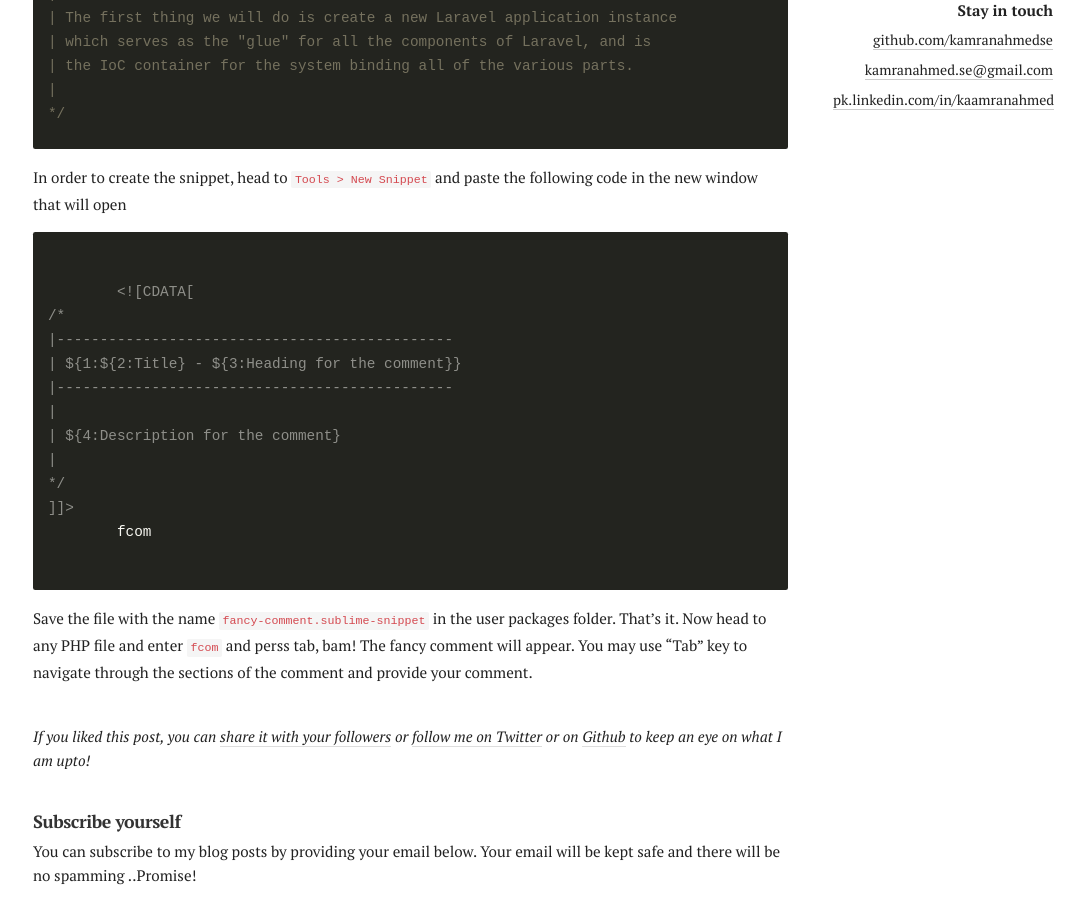
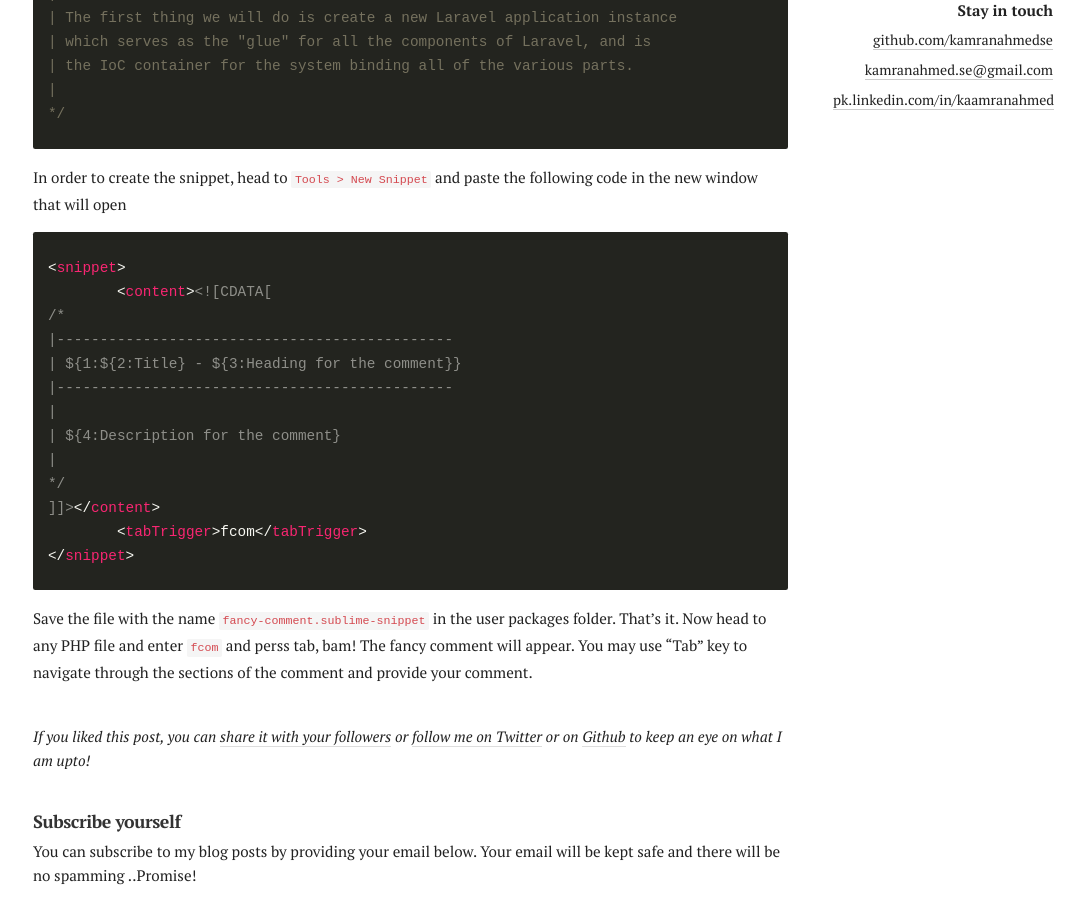
Before and after one commit to kamranahmedse/kamranahmedse.github.io, a Jekyll site: the page built from blog/_posts/2015-08-15-snippet-fancy-comments-in-sublime-text.md, in a window 1280 px wide and 900 px high, scrolled down 476 px. Shown: the whole window, without its empty margins (97-1181 px from the left). Built offline with Jekyll 4.4.1, drawn with Linux system fonts in a browser that asks for light colours; comment, search, counter and statistics services are not loaded.

Commit message:
Updated the blog post to fix the code snippet

```diff
--- a/blog/_posts/2015-08-15-snippet-fancy-comments-in-sublime-text.md
+++ b/blog/_posts/2015-08-15-snippet-fancy-comments-in-sublime-text.md
@@ -22,8 +22,8 @@ Here is a little sublime snippet that I recently created in order to automate th
 In order to create the snippet, head to `Tools > New Snippet` and paste the following code in the new window that will open
 
 <pre><code class="xml">
-<snippet>
-	<content><![CDATA[
+&lt;snippet&gt;
+	&lt;content&gt;&lt;![CDATA[
 /*
 |----------------------------------------------
 | ${1:${2:Title} - ${3:Heading for the comment}}
@@ -32,9 +32,9 @@ In order to create the snippet, head to `Tools > New Snippet` and paste the foll
 | ${4:Description for the comment}
 |
 */
-]]></content>
-	<tabTrigger>fcom</tabTrigger>
-</snippet>
+]]&gt;&lt;/content&gt;
+	&lt;tabTrigger&gt;fcom&lt;/tabTrigger&gt;
+&lt;/snippet&gt;
 </code></pre>
 
 Save the file with the name `fancy-comment.sublime-snippet` in the user packages folder. That's it. Now head to any PHP file and enter `fcom` and perss tab, bam! The fancy comment will appear. You may use "Tab" key to navigate through the sections of the comment and provide your comment.
```
